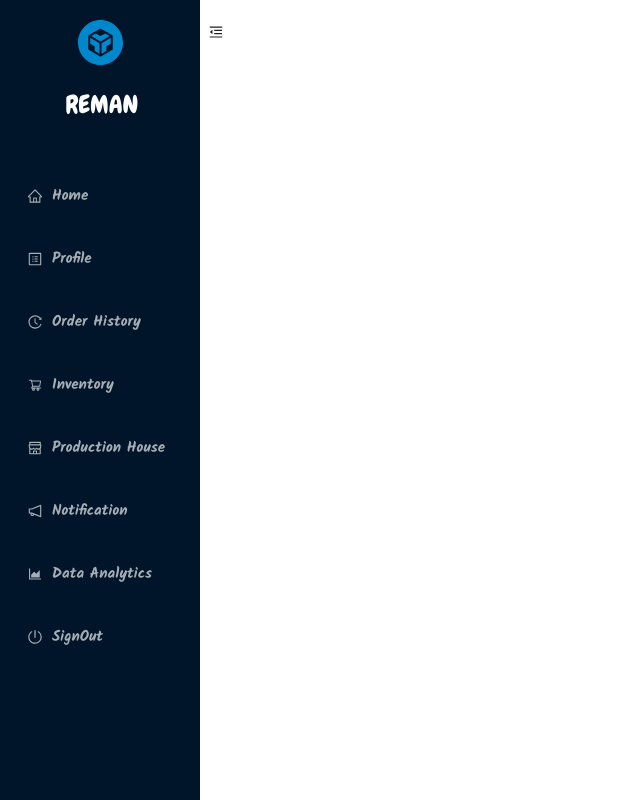
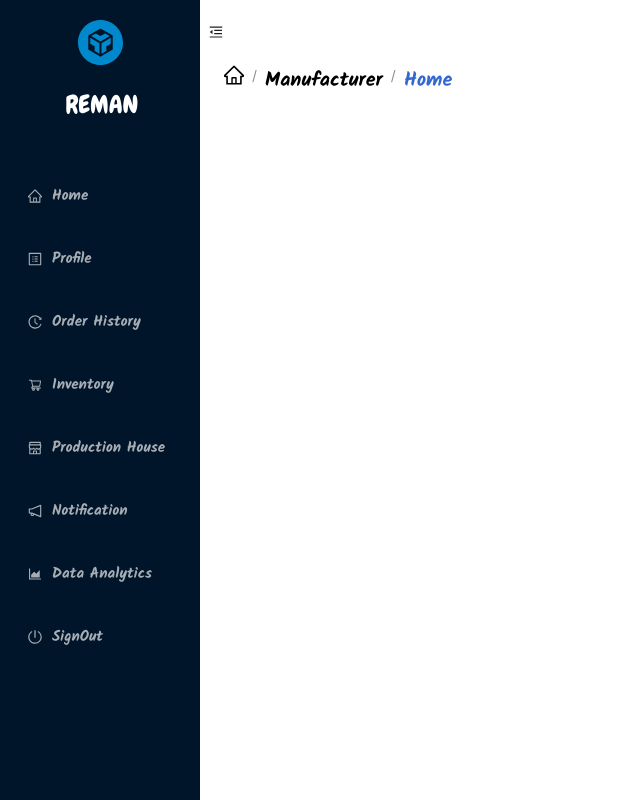
Before and after one commit to Frost101/ReMan-Frontend-Manufacturer, a React (Vite) app: page /man/home in a window 1280 px wide. Shown: the top 800 px of the page, without its empty margins (0-640 px from the left). Built offline with nearby package versions, Linux system fonts and the light colour scheme; no server answers.

Commit message:
Retailer sign in and up fixed

```diff
--- a/index.html
+++ b/index.html
@@ -15,6 +15,10 @@
     <link rel="preconnect" href="https://fonts.googleapis.com">
     <link rel="preconnect" href="https://fonts.gstatic.com" crossorigin>
     <link href="https://fonts.googleapis.com/css2?family=Kalam:wght@700&display=swap" rel="stylesheet">
+    <!--google Fonts Lobstar-->
+    <link rel="preconnect" href="https://fonts.googleapis.com">
+    <link rel="preconnect" href="https://fonts.gstatic.com" crossorigin>
+    <link href="https://fonts.googleapis.com/css2?family=Lobster&display=swap" rel="stylesheet">
     <title>ReMan</title>
   </head>
   <body>
--- a/src/components/AppHeader.jsx
+++ b/src/components/AppHeader.jsx
@@ -1,7 +1,7 @@
 
 import React from 'react';
 import { Menu } from 'antd';
-import {CodeSandboxCircleFilled} from '@ant-design/icons';
+import {CodeSandboxCircleFilled, RightOutlined} from '@ant-design/icons';
 const { SubMenu } = Menu;
 
 function AppHeader() {
@@ -23,15 +23,9 @@ function AppHeader() {
                 <Menu.Item key="About"><p style={{fontFamily:'Kalam'}}><a href='#about'>About</a></p></Menu.Item>
                 <Menu.Item key="Benefits"> <p style={{fontFamily:'Kalam'}}><a href='#benefits'>Benefits</a></p> </Menu.Item>
                 <Menu.Item key="Join"> <p style={{fontFamily:'Kalam'}}><a href='#join'>Join Us</a></p> </Menu.Item>
-                {/* <Menu.Item key="SignIn"> <p style={{fontFamily:'Kalam'}}><a href='/signin'>Sign In</a></p> </Menu.Item> */}
-
-                <Menu.Item>
-                <SubMenu mode="inline" disabledOverflow={true} key="signin" title="SignIn" style={{fontFamily:'Kalam', display:'flex', marginBottom:'17px'}}>
-                    <Menu.Item key="retailer"><p style={{fontFamily:'Kalam'}}><a href='/signin'>Retailer</a></p></Menu.Item>
-                    <Menu.Item key="manufacturer"><p style={{fontFamily:'Kalam'}}><a href='/signin'>Manufacturer</a></p></Menu.Item>
-                </SubMenu>
-                </Menu.Item>
-
+                <Menu.Item key="signin" disabled={true}> <p style={{fontFamily:'Kalam'}}>Sign In<RightOutlined /></p> </Menu.Item>
+                <Menu.Item key="retailer"><p style={{fontFamily:'Kalam'}}><a href='https://reman-retailer.vercel.app/login'>Retailer </a></p></Menu.Item>
+                <Menu.Item key="manufacturer"><p style={{fontFamily:'Kalam'}}><a href='/signin'>Manufacturer </a></p></Menu.Item>
                 <Menu.Item key="Contact"> <p style={{fontFamily:'Kalam'}}><a href='#contact'>Contact</a></p> </Menu.Item>
 
             </Menu>
--- a/src/components/JoinNow.jsx
+++ b/src/components/JoinNow.jsx
@@ -17,7 +17,7 @@ function JoinNow(){
                             cover={<img alt="example" src={ShopImage} />}
                         >
                             <Meta title={<Title style={{fontFamily:'Kalam'}}level={2}>Step into a retail revolution! </Title>} />
-                            <Button type="primary" style={{marginTop:'20px', size:'50%'}}><h3 style={{fontFamily:'Kalam'}}>Join As Retailer</h3></Button>
+                            <Button type="primary" style={{marginTop:'20px', size:'50%'}}><h3 style={{fontFamily:'Kalam'}}><a href="https://reman-retailer.vercel.app/reg" style={{color:'#fff'}}>Join As Retailer</a></h3></Button>
 
                         </Card>
                     </Col>
--- a/src/components/SignIn/LoginForm.jsx
+++ b/src/components/SignIn/LoginForm.jsx
@@ -4,15 +4,17 @@ import 'antd/dist/reset.css';
 import LogoAndName from '../LogoAndName';
 import {MailOutlined, LockOutlined } from '@ant-design/icons';
 import { Alert, Space } from 'antd';
+import { useNavigate } from 'react-router-dom';
 
 const LoginForm = () => {
 
     const [showError, setShowError] = useState(false);
+    const navigate = useNavigate();
   const onFinish = async (values) => {
 
     console.log('Received values:', values);
 
-    let response;
+    let response,receivedData;
     let data = {
         email: values.email,
         password: values.password
@@ -25,6 +27,8 @@ const LoginForm = () => {
         },
         body: JSON.stringify(data)
         });
+
+        receivedData = await response.json();
     }
     catch(error){
 
@@ -32,7 +36,10 @@ const LoginForm = () => {
 
     if(response.status === 200){
         setShowError(false);
-        window.location.href = '/man/home';
+        console.log(receivedData.manufacturerId);
+        localStorage.setItem('manufacturerId', receivedData.manufacturerId);
+        navigate('/man/home');
+        // window.location.href = '/man/home';
     }
     else{
         console.log('Invalid Credentials');
--- a/src/pages/HomePage/HomePage.jsx
+++ b/src/pages/HomePage/HomePage.jsx
@@ -1,7 +1,7 @@
-import { Layout, Button, theme } from "antd";
-const {Header, Sider} = Layout;
-import { CodeSandboxCircleFilled, MenuFoldOutlined, MenuUnfoldOutlined } from "@ant-design/icons";
-import { useState} from "react";
+import { Layout, Button, theme, Breadcrumb } from "antd";
+const {Header,Content, Sider} = Layout;
+import { CodeSandboxCircleFilled, MenuFoldOutlined, MenuUnfoldOutlined, HomeOutlined } from "@ant-design/icons";
+import { useState, useEffect} from "react";
 import LogoAndName from "../../components/LogoAndName";
 import MenuList from "../../components/HomePage/MenuList";
 
@@ -9,10 +9,41 @@ import MenuList from "../../components/HomePage/MenuList";
 
 function HomePage(){
     const [collapsed, setCollapsed] = useState(false);
+    const [manInfo, setManInfo] = useState({manInfo:[]});
     const {
-        token: { colorBgContainer},
+        token: { colorBgContainer, borderRadiusLG},
     } = theme.useToken();
     const [marginLeft, setMarginLeft] = useState(200);
+
+
+    let response,receivedData;
+    useEffect(() => {
+        const fetchData = async () => {
+            let data = {
+                manufacturerId: localStorage.getItem('manufacturerId')
+            }
+            try{
+                response = await fetch('https://reman.us.to/api/manufacturer/info', {
+                method: 'POST',
+                headers: {
+                    'Content-Type': 'application/json'
+                },
+                body: JSON.stringify(data)
+                });
+
+                receivedData = await response.json();
+                setManInfo(receivedData);
+            }
+            catch(error){
+
+            }
+        };
+
+        fetchData();
+      }, []);
+
+
+
 
     const toggleCollapsed = () => {
         setCollapsed(!collapsed);
@@ -53,7 +84,45 @@ function HomePage(){
                         icon = {collapsed ? <MenuUnfoldOutlined /> : <MenuFoldOutlined />}
                     />
                     </Header>
+
+
+                    {/* Adding Now */}
+                <Layout
+                style={{
+                    padding: '0 24px 24px',
+                }}
+                >
+                <Breadcrumb
+                    style={{
+                    margin: '65px 0 0 0',
+                    display: 'flex',
+                    justifyContent: 'left',
+                    }}
+                >
+                    <Breadcrumb.Item><HomeOutlined style={{color:'Black', fontSize:'20px'}}/></Breadcrumb.Item>
+                    <Breadcrumb.Item><p style={{fontFamily:'Kalam', color:'black', fontSize:'20px'}}>Manufacturer</p></Breadcrumb.Item>
+                    <Breadcrumb.Item><p style={{fontFamily:'Kalam', color:'Highlight', fontSize:'20px'}}>Home</p></Breadcrumb.Item>
+                </Breadcrumb>
+
+
+
+                <Content
+                    style={{
+                    padding: 24,
+                    margin: 0,
+                    minHeight: 280,
+                    background: colorBgContainer,
+                    borderRadius: borderRadiusLG,
+                    }}
+                >
+                    <p style={{fontFamily:'Lobster', fontSize: '60px', color:'blue'}}>{manInfo.Name}</p>
+                </Content>
                 </Layout>
+
+                {/* Added now */}
+                </Layout>
+
+
             </Layout>
 
         </div>
```
